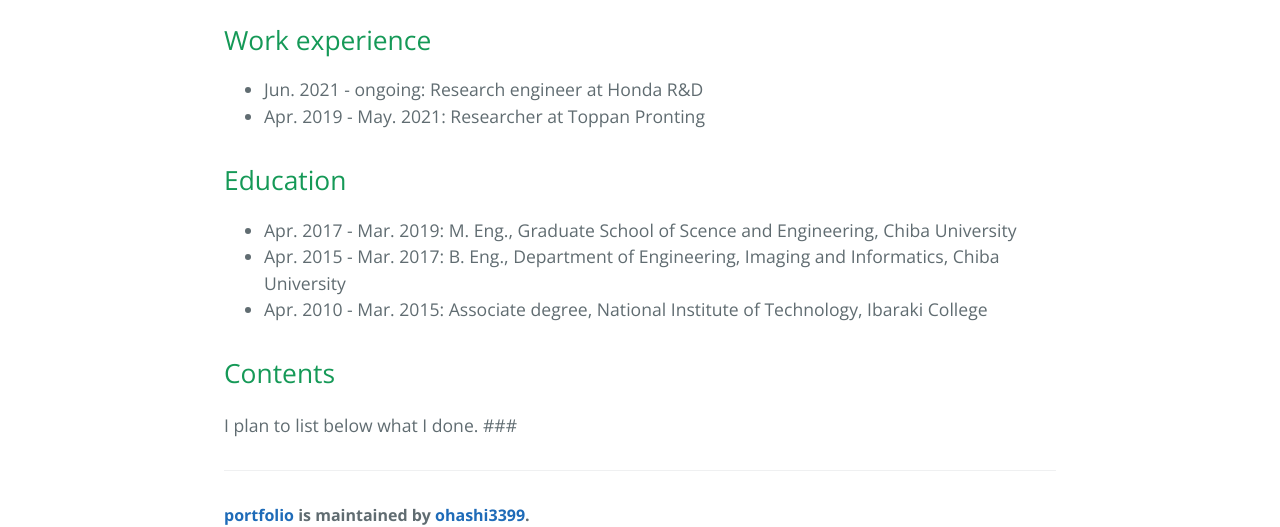
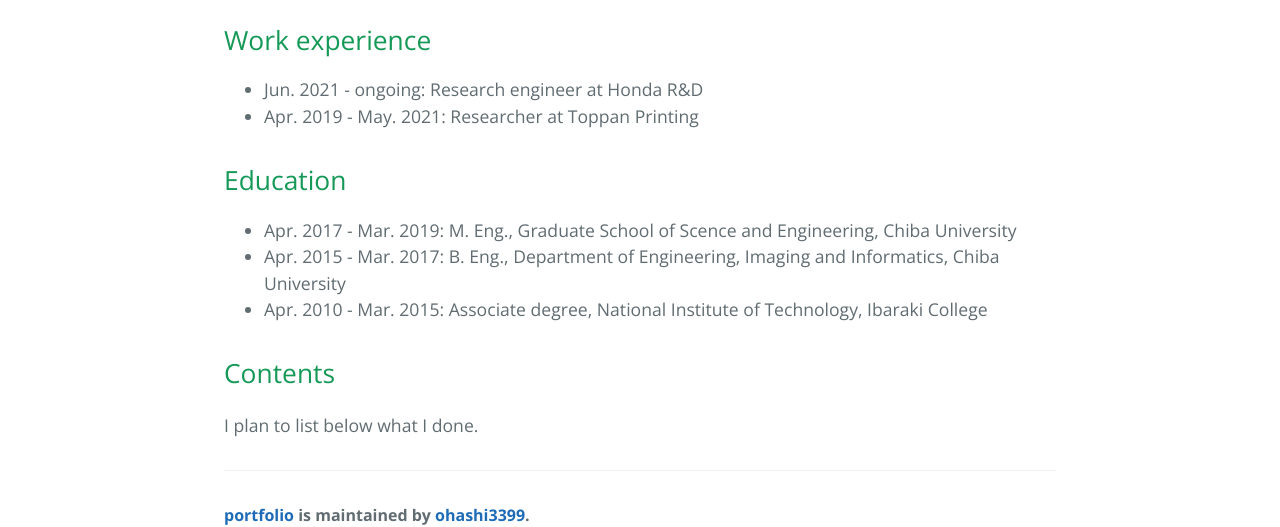
Before and after one commit to ohashi3399/portfolio, a Jekyll site: the page built from index.md, in a window 1280 px wide. Shown: the part 521-1048 px from the top of the page. Built offline with Jekyll 4.4.1, drawn with Linux system fonts in a browser that asks for light colours; our own code applies the rules of GitHub Pages for plain Markdown files.

Commit message:
update index.md

```diff
--- a/index.md
+++ b/index.md
@@ -9,7 +9,7 @@ layout: default
 ## Work experience
 
 - Jun. 2021 - ongoing: Research engineer at Honda R&D
-- Apr. 2019 - May. 2021: Researcher at Toppan Pronting
+- Apr. 2019 - May. 2021: Researcher at Toppan Printing
 
 ## Education
 
@@ -20,4 +20,3 @@ layout: default
 ## Contents
 
 I plan to list below what I done.
-###
```
